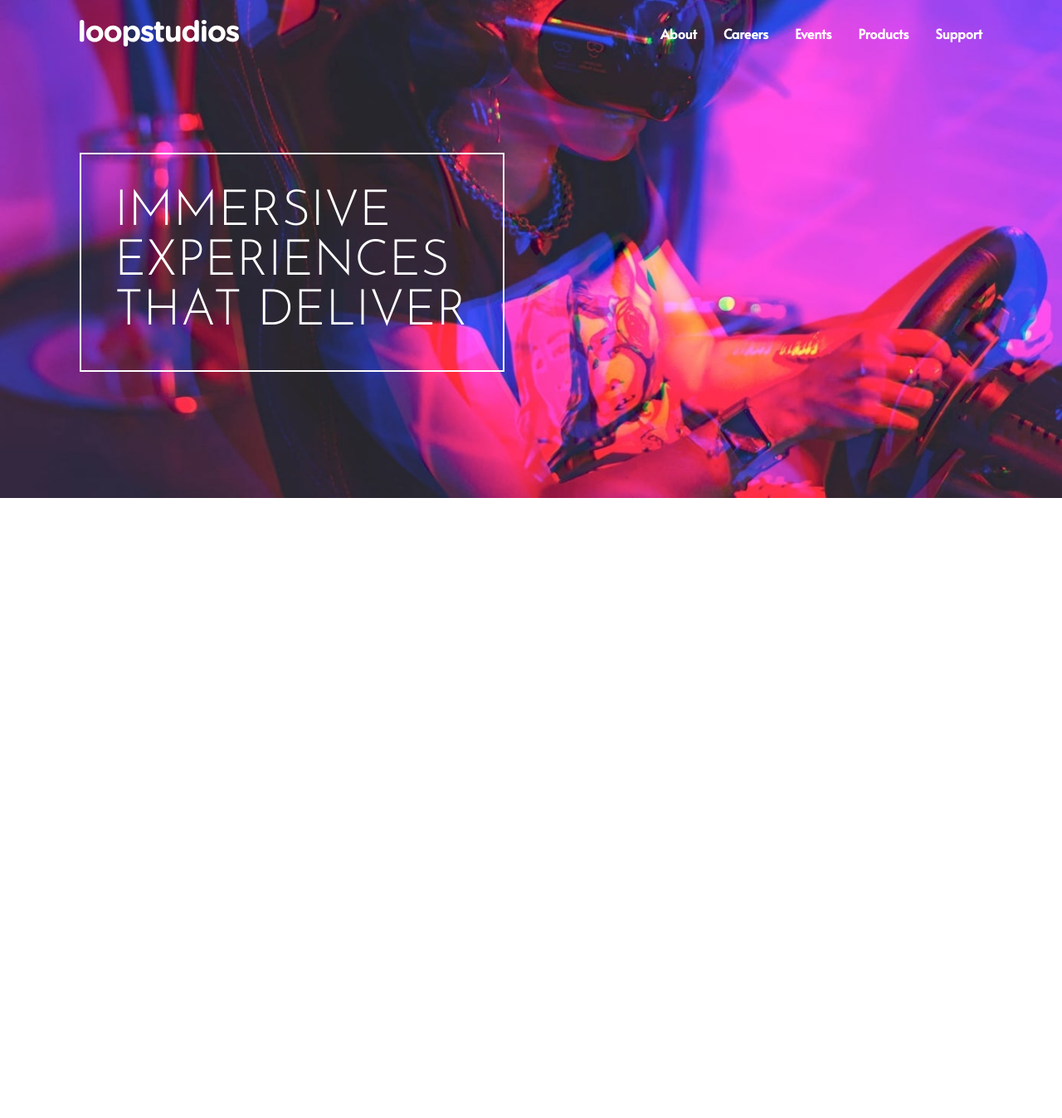
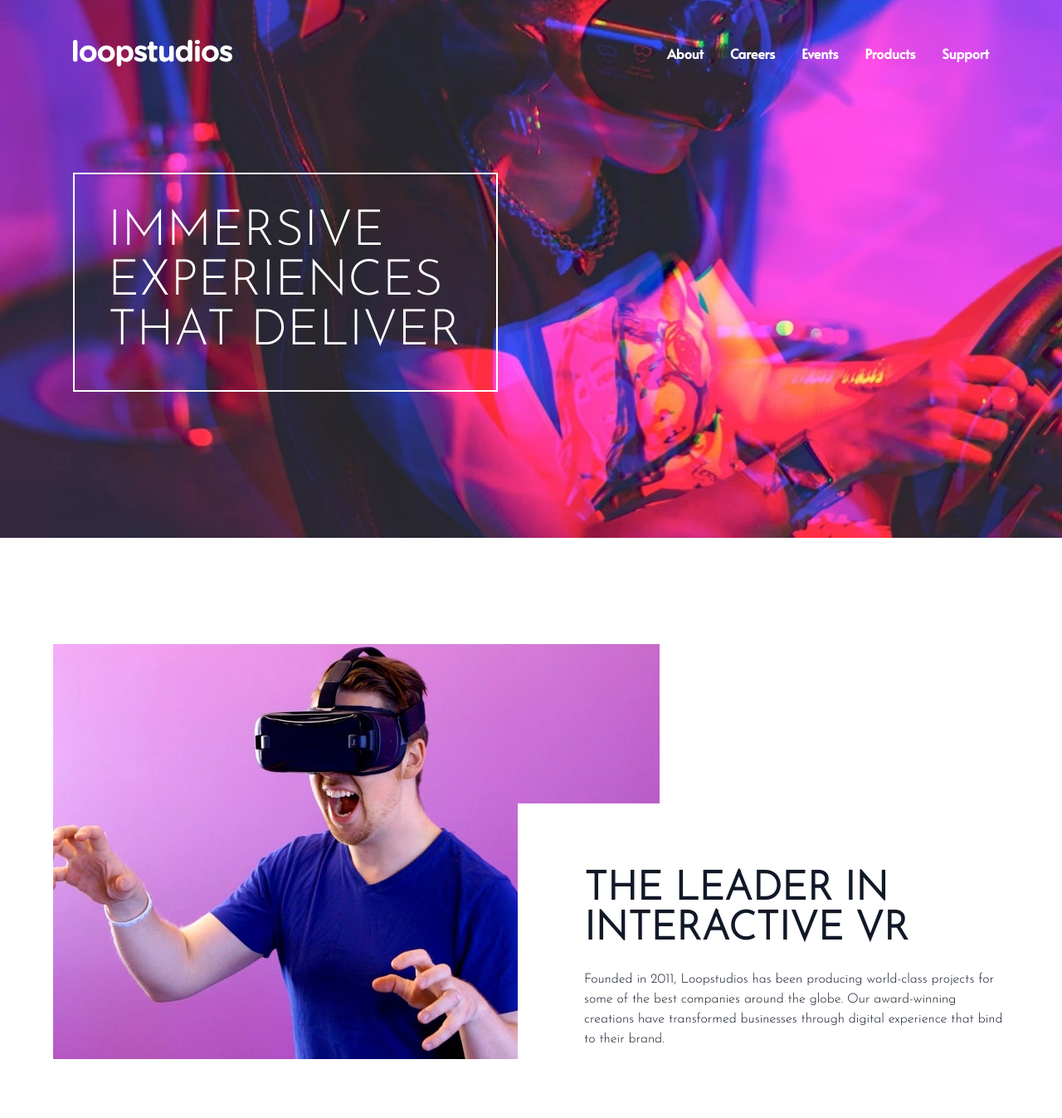
Before and after one commit to bertcanoiii/loopstudios, a website: page index.html in a window 1280 px wide. Shown: the whole page at 83% size. Before the commit the page ends 800 px from the top, so only its background shows below. Drawn offline with Linux system fonts and the light colour scheme.

Commit message:
add features section

```diff
--- a/index.html
+++ b/index.html
@@ -15,14 +15,14 @@
 <!-- Navigation and Hero Section-->
     <section id="hero">
 <!--        Hero Container-->
-        <div class="container max-w-6xl mx-auto px-6 md:px-8 py-6">
+        <div class="container max-w-6xl mx-auto px-6 py-12">
 <!--            Nav/Logo Container-->
-            <div class="flex items-center justify-between font-bold text-white">
+            <nav class="flex items-center justify-between font-bold text-white">
 <!--                Logo-->
                 <img src="images/logo.svg" alt="pic of logo">
 <!--                Nav-->
                 <div class="hidden md:flex md:space-x-8 font-alata">
-                    <div class="">
+                    <div class="group">
                         <a href="#">About</a>
                         <div class="mx-2 group-hover:border-b-2 group-hover:border-blue-50 duration-200">
                         </div>
@@ -48,12 +48,33 @@
                         </div>
                     </div>
                 </div>
-            </div>
+<!--                @todo Hamburger Button-->
+            </nav>
+<!--            @todo Mobile Menu-->
+
 <!--            Bottom Hero Section-->
             <div class="max-w-lg my-32 p-4 font-sans text-white text-4xl border-white border-2 md:p-10 md:m-32 md:mx-0 md:text-6xl">
                 IMMERSIVE EXPERIENCES THAT DELIVER
             </div>
         </div>
     </section>
+<!--    Feature Section-->
+    <section id="feature">
+<!--        Feature Container-->
+        <div class="relative container max-w-6xl flex flex-col px-6 md:flex-row md:mx-auto my-32 md:px-0  bg-white text-gray-900">
+<!--            VR Image-->
+            <img src="images/desktop/image-interactive.jpg" alt="pic of person with vr headset border-2">
+<!--            Text Container-->
+<!--            md:absolute md:top-48 md:right-0 md:py-20 md:pl-20-->
+            <div class="flex flex-col space-y-6 justify-center items-center pt-6 md:absolute md:top-48 md:right-0 md:py-20 md:pl-20 bg-white">
+                <h2 class="max-w-lg pt-6 md:pt-0 text-4xl text-center md:text-left md:text-5xl font-sans font-semibold">
+                    THE LEADER IN INTERACTIVE VR
+                </h2>
+                <p class="max-w-lg text-center md:text-left">
+                    Founded in 2011, Loopstudios has been producing world-class projects for some of the best companies around the globe. Our award-winning creations have transformed businesses through digital experience that bind to their brand.
+                </p>
+            </div>
+        </div>
+    </section>
 </body>
 </html>
```
Also changed, not shown: css/style.css.
